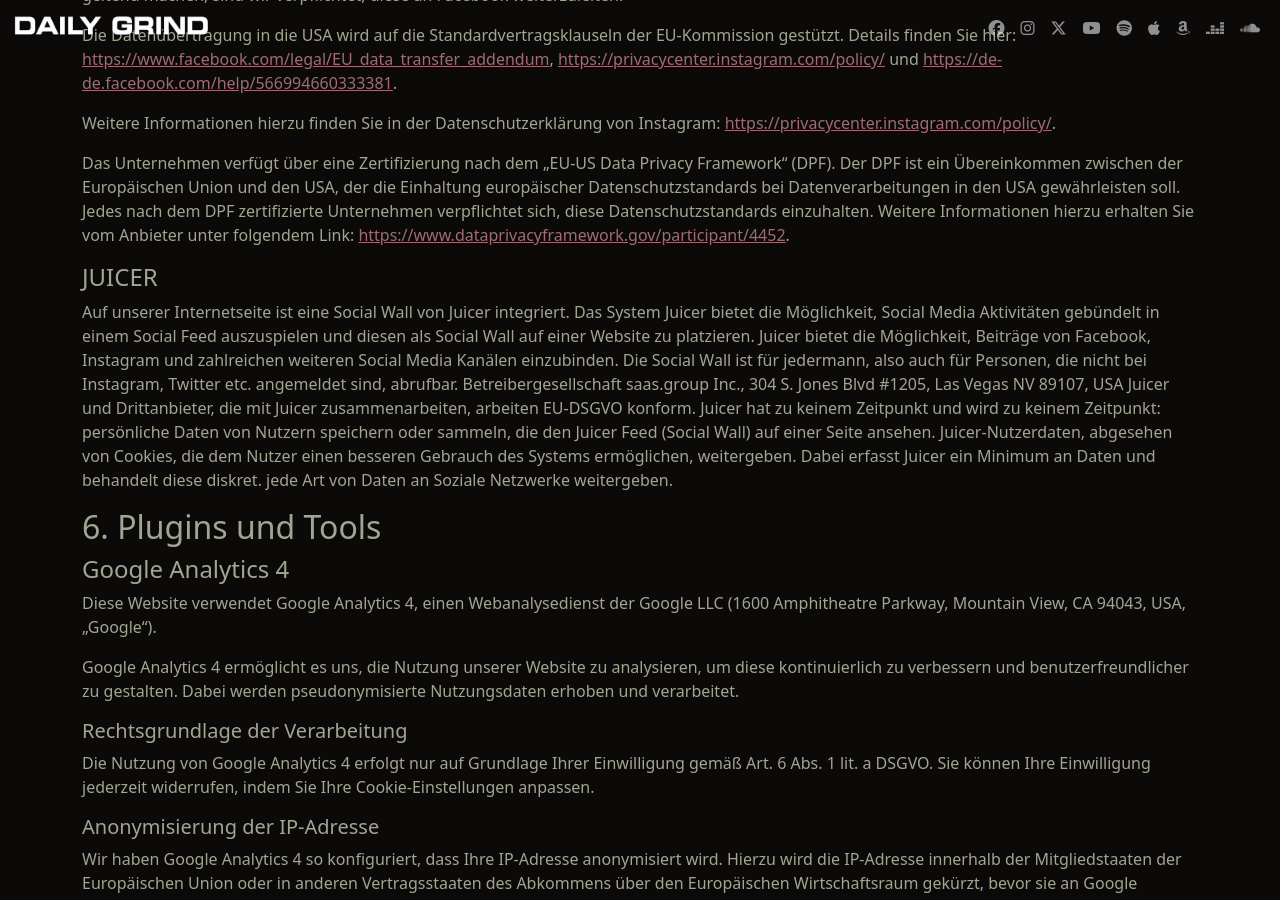
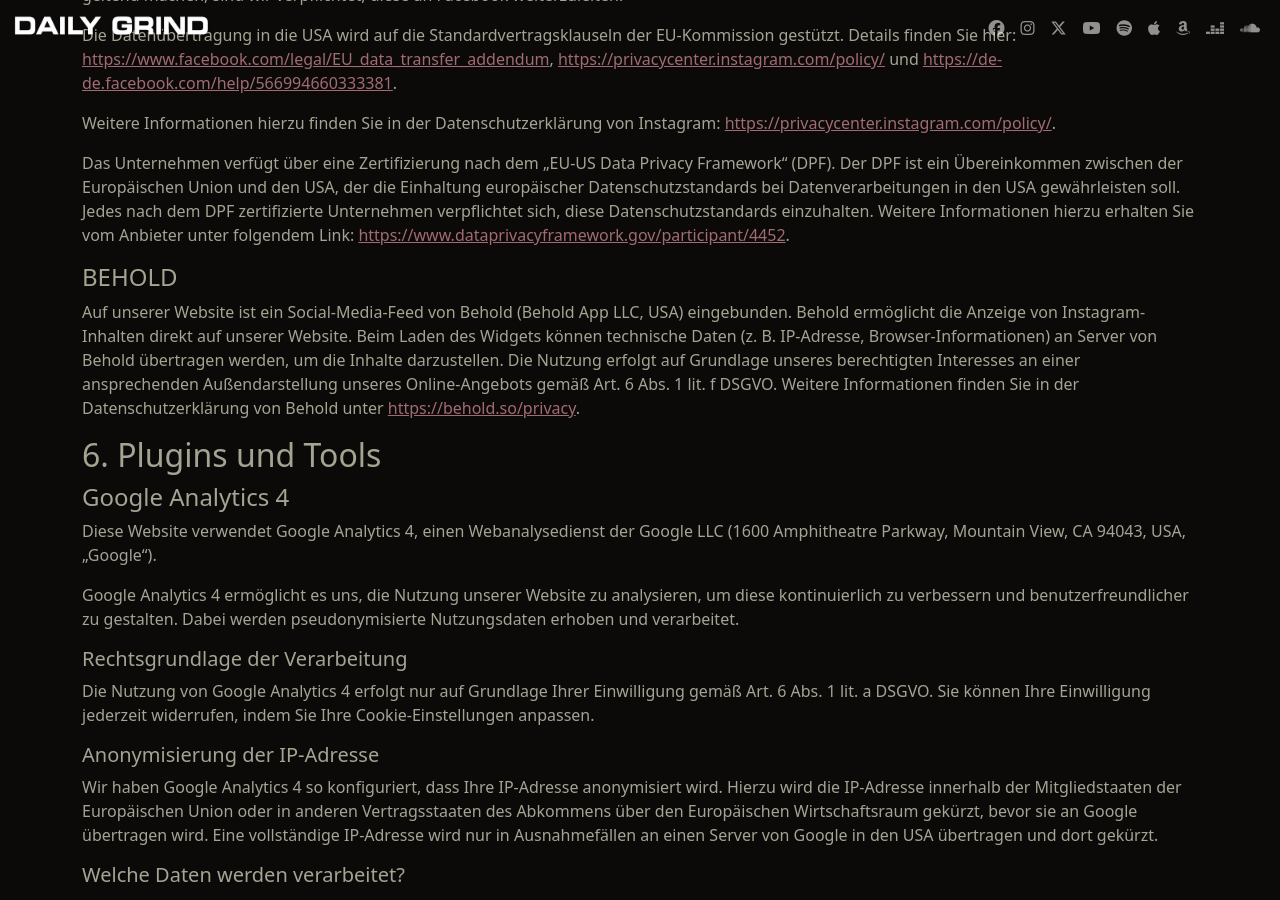
Before and after one commit to ctreffs/dailygrindband.com, a Jekyll site: the page built from privacy.md, in a window 1280 px wide and 900 px high, scrolled down 5466 px. Built offline with Jekyll 4.4.1, drawn with Linux system fonts in a browser that asks for light colours; comment, search, counter and statistics services are not loaded.

Commit message:
docs(privacy): update social feed data privacy disclosure from Juicer to Behold.so

```diff
--- a/privacy.md
+++ b/privacy.md
@@ -355,13 +355,10 @@ Informationen hierzu erhalten Sie vom Anbieter unter folgendem Link:
 <a href="https://www.dataprivacyframework.gov/participant/4452">https://www.dataprivacyframework.gov/participant/4452</a>.
 </p>
 
-<h4>JUICER</h4>
+<h4>BEHOLD</h4>
 
 <p>
-Auf unserer Internetseite ist eine Social Wall von Juicer integriert. Das System Juicer bietet die Möglichkeit, Social Media Aktivitäten gebündelt in einem Social Feed auszuspielen und diesen als Social Wall auf einer Website zu platzieren. Juicer bietet die Möglichkeit, Beiträge von Facebook, Instagram und zahlreichen weiteren Social Media Kanälen einzubinden. Die Social Wall ist für jedermann, also auch für Personen, die nicht bei Instagram, Twitter etc. angemeldet sind, abrufbar. Betreibergesellschaft saas.group Inc., 304 S. Jones Blvd #1205, Las Vegas NV 89107, USA Juicer und Drittanbieter, die mit Juicer zusammenarbeiten, arbeiten EU-DSGVO konform. Juicer hat zu keinem Zeitpunkt und wird zu keinem Zeitpunkt:
-persönliche Daten von Nutzern speichern oder sammeln, die den Juicer Feed (Social Wall) auf einer Seite ansehen.
-Juicer-Nutzerdaten, abgesehen von Cookies, die dem Nutzer einen besseren Gebrauch des Systems ermöglichen, weitergeben. Dabei erfasst Juicer ein Minimum an Daten und behandelt diese diskret.
-jede Art von Daten an Soziale Netzwerke weitergeben.
+Auf unserer Website ist ein Social-Media-Feed von Behold (Behold App LLC, USA) eingebunden. Behold ermöglicht die Anzeige von Instagram-Inhalten direkt auf unserer Website. Beim Laden des Widgets können technische Daten (z. B. IP-Adresse, Browser-Informationen) an Server von Behold übertragen werden, um die Inhalte darzustellen. Die Nutzung erfolgt auf Grundlage unseres berechtigten Interesses an einer ansprechenden Außendarstellung unseres Online-Angebots gemäß Art. 6 Abs. 1 lit. f DSGVO. Weitere Informationen finden Sie in der Datenschutzerklärung von Behold unter <a href="https://behold.so/privacy" target="_blank" rel="noopener noreferrer">https://behold.so/privacy</a>.
 </p>
 
 <h2>6. Plugins und Tools</h2>
```
